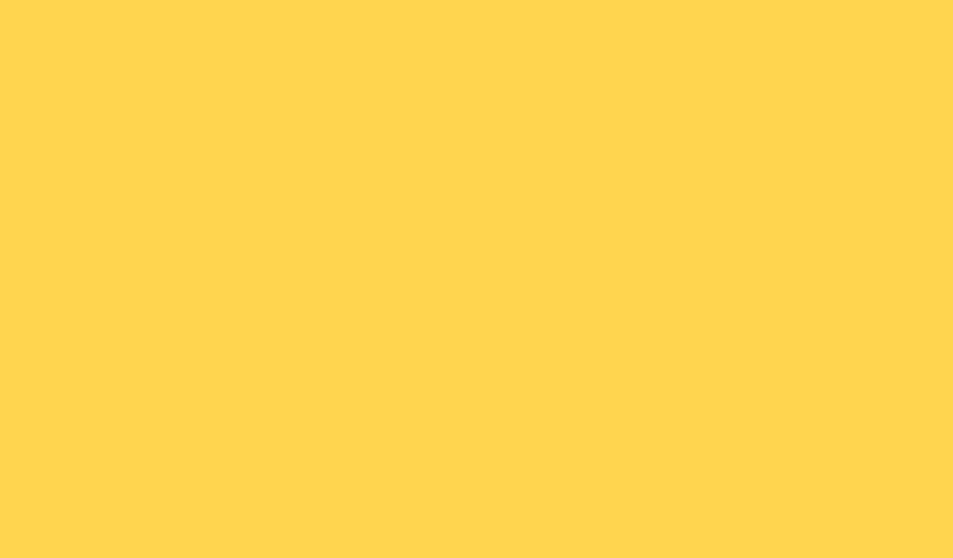
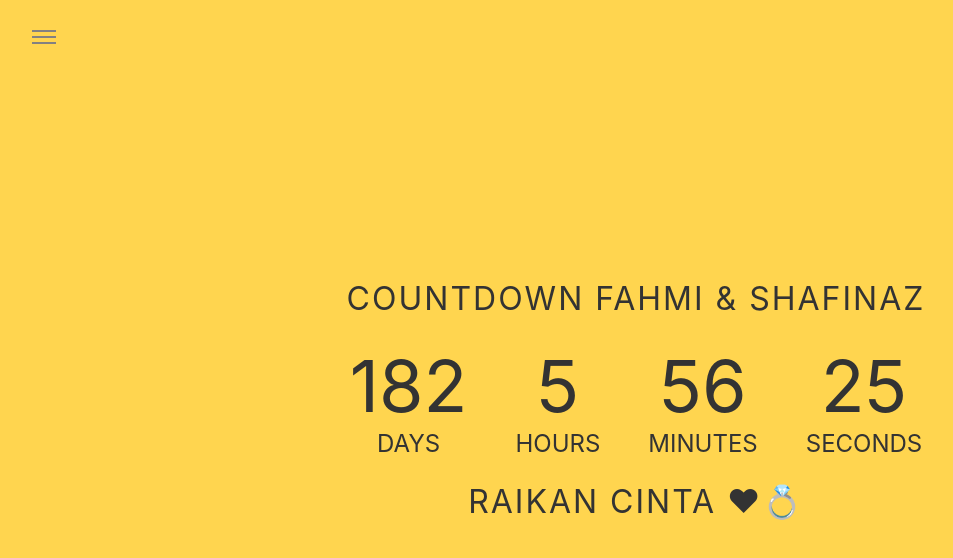
Before and after one commit to FahmiRid/joke-fun, a React (Create React App) app: page / in a window 1280 px wide. Before the commit this address had no page. Shown: the top 558 px of the page, without its empty margins (4-957 px from the left). Built offline with nearby package versions, Linux system fonts and the light colour scheme.

Commit message:
FS - 5 fix page first load countdown

```diff
--- a/src/App.js
+++ b/src/App.js
@@ -7,7 +7,7 @@ function App() {
   return (
     <BrowserRouter>
       <Routes>
-        <Route path="/countdown" element={<Countdown />} />
+        <Route path="/" element={<Countdown />} />
         <Route path="/todo" element={<Todo />} />
         {/* <Route path="/contact" element={<Contact />} /> */}
       </Routes>
--- a/src/components/sideNavigation.js
+++ b/src/components/sideNavigation.js
@@ -15,7 +15,7 @@ const SideNavigation = ({ isOpen, toggleNavigation }) => {
       </button>
       <ul className="side-container" >
         <li>
-          <Link className="side-label" to="/countdown">Countdown</Link>
+          <Link className="side-label" to="/">Countdown</Link>
         </li>
         <li>
         <Link className="side-label" to="/todo">Todo-List</Link>
```
